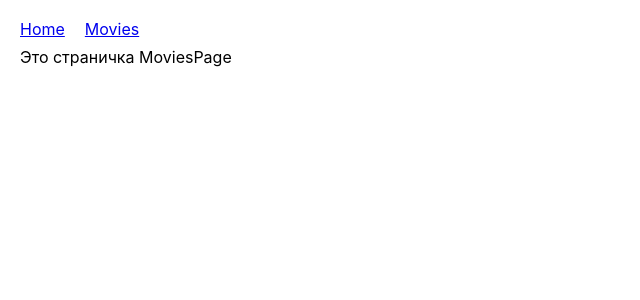
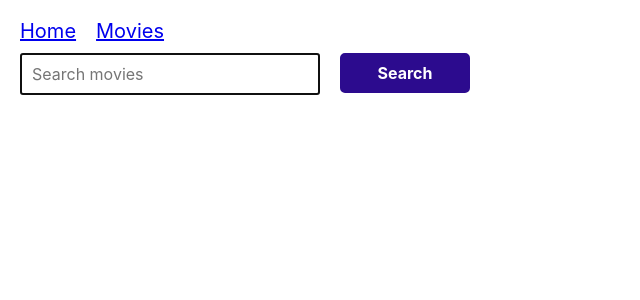
Before and after one commit to MarginTrader1/goit-react-hw-05, a React (Vite) app: page /movies in a window 1280 px wide. Shown: the top 300 px of the page, without its empty margins (0-640 px from the left). Built offline with nearby package versions, Linux system fonts and the light colour scheme; no server answers.

Commit message:
сделал страничку Movies

```diff
--- a/src/components/MovieList/MovieList.jsx
+++ b/src/components/MovieList/MovieList.jsx
@@ -1,5 +1,15 @@
-const MovieList = () => {
-  return <p>Это страничка MovieList</p>;
+import { Link } from "react-router-dom";
+
+const MovieList = ({ movies }) => {
+  return (
+    <ul>
+      {movies.map(({ id, original_title }) => (
+        <li key={id}>
+          <Link to={`movies/${id}`}>{original_title}</Link>
+        </li>
+      ))}
+    </ul>
+  );
 };
 
 export default MovieList;
--- a/src/components/Navigation/Navigation.jsx
+++ b/src/components/Navigation/Navigation.jsx
@@ -5,10 +5,10 @@ import css from "./Navigation.module.css";
 const Navigation = () => {
   return (
     <nav className={css.nav}>
-      <NavLink to="/" className={css}>
+      <NavLink to="/" className={css.navLink}>
         Home
       </NavLink>
-      <NavLink to="/movies" className={css}>
+      <NavLink to="/movies" className={css.navLink}>
         Movies
       </NavLink>
     </nav>
--- a/src/components/Navigation/Navigation.module.css
+++ b/src/components/Navigation/Navigation.module.css
@@ -3,3 +3,7 @@
   gap: 20px;
   margin-bottom: 10px;
 }
+
+.navLink {
+  font-size: 20px;
+}
--- a/src/pages/HomePage/HomePage.jsx
+++ b/src/pages/HomePage/HomePage.jsx
@@ -1,6 +1,5 @@
 import { useEffect, useState } from "react";
-
-import { Link } from "react-router-dom";
+import MovieList from "../../components/MovieList/MovieList.jsx";
 
 import { getTrendMovies } from "../../api.jsx";
 
@@ -15,15 +14,7 @@ const Homepage = () => {
     getMovies();
   }, []);
 
-   return (
-      <ul>
-         {movies.map(({ id, original_title }) => (
-            <li key={id}>
-               <Link to={`movies/${id}`}>{original_title}</Link>
-            </li>
-         ))}
-      </ul>
-   );
+  return <MovieList movies={movies} />;
 };
 
 export default Homepage;
--- a/src/pages/MoviesPage/MoviesPage.jsx
+++ b/src/pages/MoviesPage/MoviesPage.jsx
@@ -1,19 +1,54 @@
 import { searchMovies } from "../../api.jsx";
+import MovieList from "../../components/MovieList/MovieList.jsx";
 
 import { useEffect, useState } from "react";
 
+import css from "./MoviesPage.module.css";
+
 const MoviesPage = () => {
   const [movie, setMovie] = useState([]);
+  const [topic, setTopic] = useState("");
+
+  const handleSearch = (evt) => {
+    evt.preventDefault();
+    const form = evt.target; //доступ к форме
+    const searchTerm = form.elements.search.value; //значение инпута
+    setTopic(searchTerm);
+    form.reset();
+  };
+
   useEffect(() => {
+    if (topic === "") {
+      return;
+    }
     const getMovie = async () => {
-      const data = await searchMovies(`batman`);
+      const data = await searchMovies(topic);
       console.log(data.results);
       setMovie(data.results);
     };
     getMovie();
-  }, []);
+  }, [topic]);
 
-  return <p>Это страничка MoviesPage</p>;
+  return (
+    <>
+      <header className={css.bar}>
+        <form onSubmit={handleSearch}>
+          <input
+            type="text"
+            name="search"
+            autoComplete="off"
+            autoFocus
+            placeholder="Search movies"
+            className={css.input}
+          />
+          <button type="submit" className={css.button}>
+            Search
+          </button>
+        </form>
+      </header>
+      {movie.length > 0 && <MovieList movies={movie} />}
+    </>
+  );
 };
 
 export default MoviesPage;
--- a/src/pages/MoviesPage/MoviesPage.module.css
+++ b/src/pages/MoviesPage/MoviesPage.module.css
@@ -0,0 +1,34 @@
+.bar {
+  margin-left: auto;
+  margin-right: auto;
+
+  > form {
+    display: flex;
+    gap: 20px;
+  }
+}
+
+.input {
+  padding: 10px;
+  min-width: 300px;
+}
+
+.button {
+  width: 130px;
+  height: 40px;
+  color: #fff;
+  padding: 5px 10px;
+  font-weight: bold;
+  cursor: pointer;
+  transition: all 0.3s ease;
+  position: relative;
+  display: inline-block;
+  outline: none;
+  border-radius: 5px;
+  border: 2px solid #2c0b8e;
+  background: #2c0b8e;
+}
+.button:hover {
+  background: #fff;
+  color: #2c0b8e;
+}
```
Lines whose indentation alone changed are shown as unchanged.
